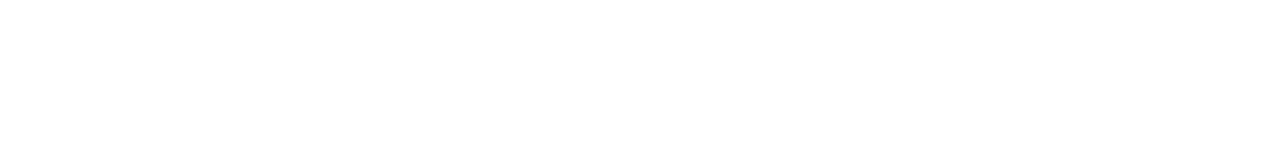
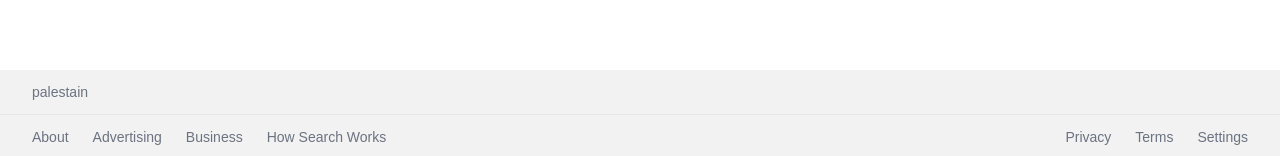
Before and after one commit to MahmoudBinAbdulaziz/google-next, a Next.js app: page / in a window 1280 px wide. Shown: the part 641-797 px from the top of the page. Built offline with nearby package versions, Linux system fonts and the light colour scheme; no server answers.

Commit message:
add footer

```diff
--- /dev/null
+++ b/app/components/countryLookup.jsx
@@ -0,0 +1,22 @@
+"use client";
+import React, { useEffect, useState } from "react";
+
+function CountryLookup() {
+  const [country, setCountry] = useState("palestain");
+  useEffect(() => {
+    const getCountry = async () => {
+      try {
+        const resp = await fetch("https://ipwhois.app/json/");
+        const data = await resp.json();
+        setCountry(data.country);
+      } catch (e) {
+        console.log(e);
+      }
+    };
+    getCountry();
+  }, []);
+  //   console.log(country);
+  return <div>{country}</div>;
+}
+
+export default CountryLookup;
--- /dev/null
+++ b/app/components/footeer.jsx
@@ -0,0 +1,35 @@
+import React from "react";
+import CountryLookup from "./countryLookup";
+
+function Footeer() {
+  return (
+    <footer
+      className="absolute bottom-0 w-full text-sm text-gray-500
+     bg-[#f2f2f2] "
+    >
+      <div className=" border-b px-8 py-3">
+        {" "}
+        <CountryLookup />
+      </div>
+
+      <div
+        className="flex gap-4  flex-col sm:flex-row justify-between
+      items-center px-8 py-3 space-y-7 sm:space-y-0"
+      >
+        <ul className="flex items-center space-x-6">
+          <li className="hover:underline cursor-pointer">About</li>
+          <li className="hover:underline cursor-pointer">Advertising</li>
+          <li className="hover:underline cursor-pointer">Business</li>
+          <li className="hover:underline cursor-pointer">How Search Works</li>
+        </ul>
+        <ul className="flex items-center space-x-6">
+          <li className="hover:underline cursor-pointer">Privacy</li>
+          <li className="hover:underline cursor-pointer">Terms</li>
+          <li className="hover:underline cursor-pointer">Settings</li>
+        </ul>
+      </div>
+    </footer>
+  );
+}
+
+export default Footeer;
--- a/app/layout.js
+++ b/app/layout.js
@@ -1,6 +1,6 @@
 import localFont from "next/font/local";
 import "./globals.css";
-
+import Footeer from "./components/footeer";
 const geistSans = localFont({
   src: "./fonts/GeistVF.woff",
   variable: "--font-geist-sans",
@@ -24,6 +24,7 @@
         className={`${geistSans.variable} ${geistMono.variable} antialiased`}
       >
         {children}
+        <Footeer />
       </body>
     </html>
   );
```
